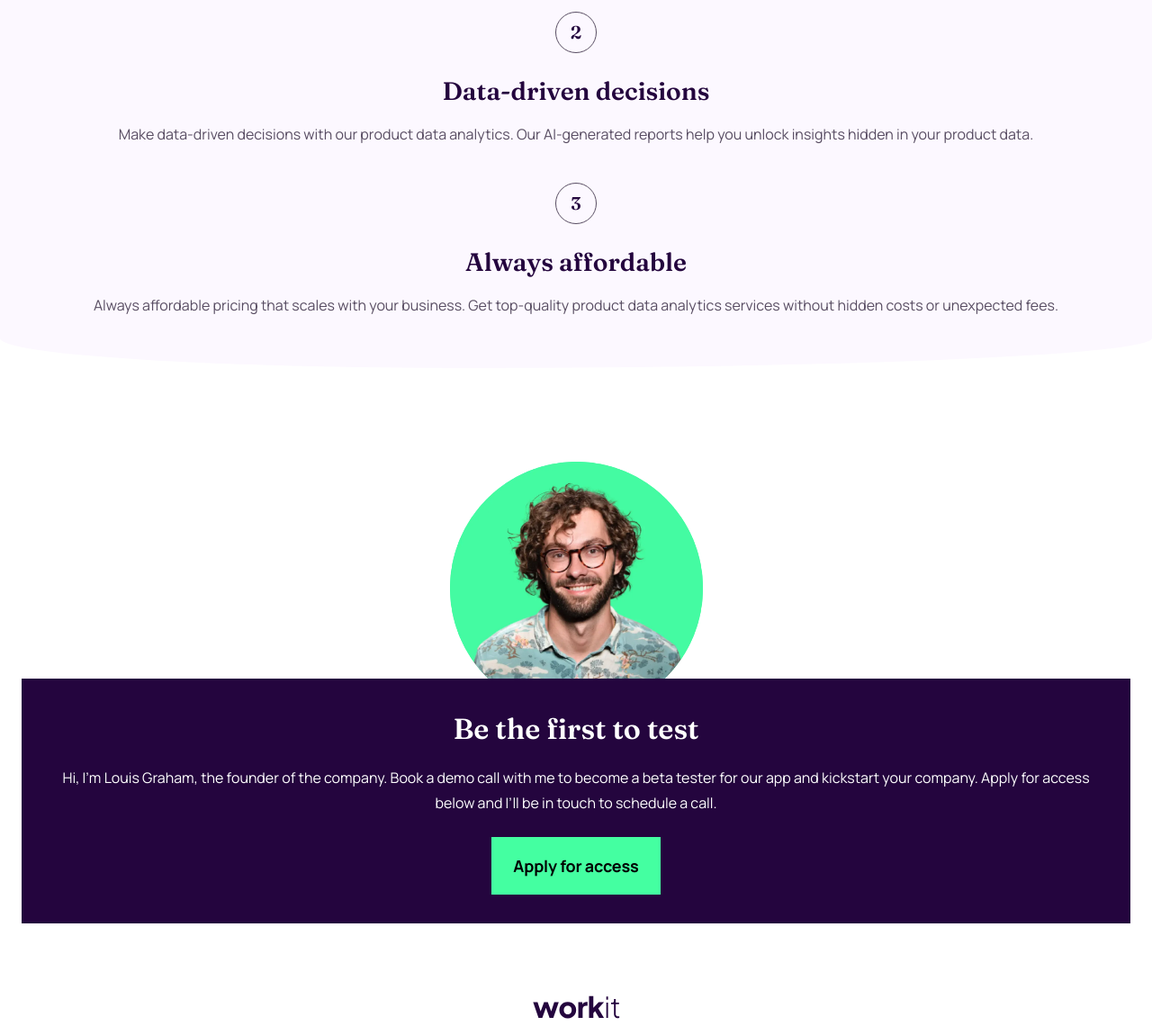
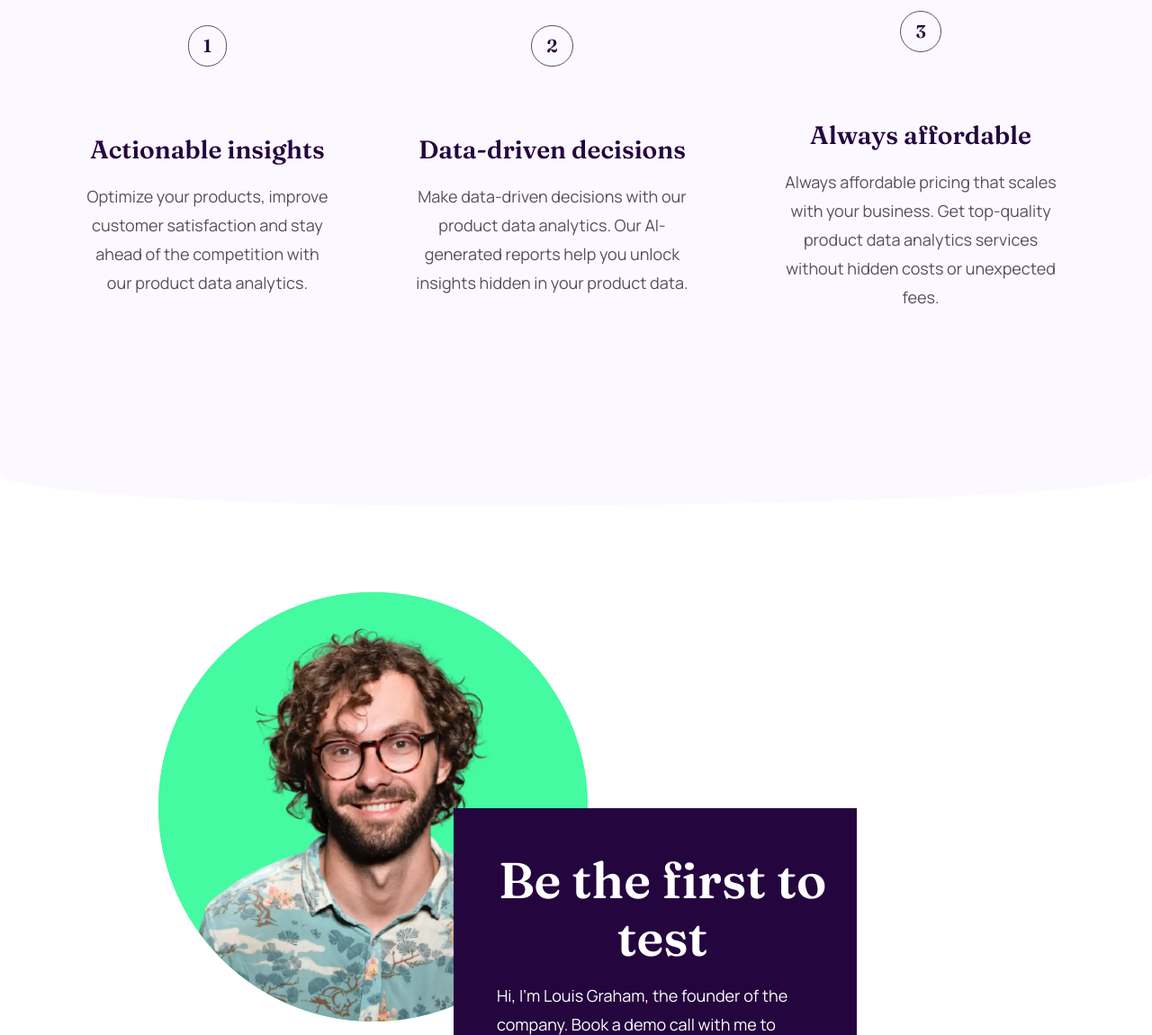
Before and after one commit to jatin33/workit-lp, a website: page starter-code/src/index.html in a window 1280 px wide. Shown: the part 820-1970 px from the top of the page at 90% size. Drawn offline with nearby package versions, Linux system fonts and the light colour scheme; files that its build step writes are made by us from their sources.

Commit message:
complete mobile design

```diff
--- a/starter-code/src/index.html
+++ b/starter-code/src/index.html
@@ -4,7 +4,7 @@
     <meta charset="UTF-8" />
     <meta name="viewport" content="width=device-width, initial-scale=1.0" />
 
-    <link rel="icon" type="image/png" sizes="32x32" href="./assets/images/favicon-32x32.png" />
+    <link rel="icon" type="image/png" sizes="32x32" href="../assets/images/favicon-32x32.png" />
     <link href="../dist/output.css" rel="stylesheet" />
     <link
       rel="stylesheet"
@@ -18,69 +18,71 @@
   </head>
   <body>
     <!-- header -->
-    <div class="flex justify-between items-center bg-dark-purple pt-12 pb-16 px-4">
+    <div class="flex justify-between items-center bg-dark-purple pt-12 pb-16 px-4 md:px-10">
       <img src="../assets/images/logo-light.svg" alt="logo" />
       <button class="btn-secondary">Apply for access</button>
     </div>
 
     <!-- hero content -->
-    <div class="flex items-center justify-center bg-dark-purple pb-28 bubble">
-      <img src="../assets/images/bg-pattern-1.svg" alt="icon-1" class="hidden" />
+    <div class="relative overflow-x-clip">
+      <div class="flex items-center justify-center bg-dark-purple pb-28 bubble lg:justify-between">
+        <img src="../assets/images/bg-pattern-1.svg" alt="icon-1" class="hidden md:block md:-ml-[13.5rem]" />
         <div class="flex justify-center items-center flex-col gap-y-9 pb-16 relative">
-        <p class="font-header px-4 text-white text-[3.125rem] font-semibold leading-[3.75rem] text-center">
+          <p class="font-header px-4 text-white text-[3.125rem] font-semibold leading-[3.75rem] text-center md:w-[80%] lg:w-[60%]">
             Data <span class="border-b-4 border-eucaplyptus">tailored</span> to your needs.
           </p>
           <button class="btn-primary">Learn more</button>
           <img
             src="../assets/images/image-hero.webp"
             alt="hero_image"
-          class="w-[20rem] h-[11.5rem] absolute -bottom-56 left-5 z-20"
+            class="w-[20rem] h-[11.5rem] absolute -bottom-56 left-5 z-20 md:w-[32.125rem] md:h-[18.5rem] md:-bottom-80 md:left-[3.5rem]"
           />
         </div>
-      <img src="../assets/images/bg-pattern-2.svg" alt="icon-1" class="hidden" />
+        <img src="../assets/images/bg-pattern-2.svg" alt="icon-1" class="hidden md:block md:-mr-[5rem] md:mt-[8rem]" />
+      </div>
     </div>
     <!-- content body -->
     <div class="relative">
       <div
-        class="bg-ghost-white flex flex-col justify-center items-center px-6 font-sans pt-40 gap-y-10 text-center light-bubble"
+        class="bg-ghost-white flex flex-col justify-center items-center px-6 font-sans pt-40 gap-y-10 text-center light-bubble md:pt-64 md:px-24 lg:flex-row lg:gap-24 lg:pb-40"
       >
-        <div class="flex flex-col items-center justify-center gap-6">
+        <div class="flex flex-col items-center justify-center gap-6 md:flex-row lg:flex-col">
           <div
-            class="font-header border border-davys-grey rounded-full text-dark-purple font-semibold text-xl leading-9 px-4 py-1"
+            class="font-header border border-davys-grey rounded-full text-dark-purple font-semibold text-xl leading-9 px-4 py-1 lg:mb-12"
           >
             1
           </div>
-          <div class="flex flex-col justify-center items-center gap-4">
-            <p class="font-header text-dark-purple text-[1.75rem] font-semibold leading-9">Actionable insights</p>
-            <p class="text-davys-grey text-base leading-7">
+          <div class="flex flex-col justify-center items-center gap-4 md:items-start lg:items-center">
+            <p class="font-header text-dark-purple text-[1.75rem] font-semibold leading-9 lg:leading-10">Actionable insights</p>
+            <p class="text-davys-grey text-base leading-7 md:text-start lg:text-center lg:text-[1.125rem] lg:leading-8">
               Optimize your products, improve customer satisfaction and stay ahead of the competition with our product
               data analytics.
             </p>
           </div>
         </div>
-        <div class="flex flex-col items-center justify-center gap-6">
+        <div class="flex flex-col items-center justify-center gap-6 md:flex-row lg:flex-col">
           <div
-            class="font-header border border-davys-grey rounded-full text-dark-purple font-semibold text-xl leading-9 px-4 py-1"
+            class="font-header border border-davys-grey rounded-full text-dark-purple font-semibold text-xl leading-9 px-4 py-1 lg:mb-12"
           >
             2
           </div>
-          <div class="flex flex-col justify-center items-center gap-4">
-            <p class="font-header text-dark-purple text-[1.75rem] font-semibold leading-9">Data-driven decisions</p>
-            <p class="text-davys-grey text-base leading-7">
+          <div class="flex flex-col justify-center items-center gap-4 md:items-start lg:items-center">
+            <p class="font-header text-dark-purple text-[1.75rem] font-semibold leading-9 lg:leading-10">Data-driven decisions</p>
+            <p class="text-davys-grey text-base leading-7 md:text-start lg:text-center lg:text-[1.125rem] lg:leading-8">
               Make data-driven decisions with our product data analytics. Our AI-generated reports help you unlock
               insights hidden in your product data.
             </p>
           </div>
         </div>
-        <div class="flex flex-col items-center justify-center gap-6">
+        <div class="flex flex-col items-center justify-center gap-6 md:flex-row lg:flex-col">
           <div
-            class="font-header border border-davys-grey rounded-full text-dark-purple font-semibold text-xl leading-9 px-4 py-1"
+            class="font-header border border-davys-grey rounded-full text-dark-purple font-semibold text-xl leading-9 px-4 py-1 lg:mb-12"
           >
             3
           </div>
-          <div class="flex flex-col justify-center items-center gap-4">
-            <p class="font-header text-dark-purple text-[1.75rem] font-semibold leading-9">Always affordable</p>
-            <p class="text-davys-grey text-base leading-7">
+          <div class="flex flex-col justify-center items-center gap-4 md:items-start lg:items-center">
+            <p class="font-header text-dark-purple text-[1.75rem] font-semibold leading-9 lg:leading-10">Always affordable</p>
+            <p class="text-davys-grey text-base leading-7 md:text-start lg:text-center lg:text-[1.125rem] lg:leading-8">
               Always affordable pricing that scales with your business. Get top-quality product data analytics services
               without hidden costs or unexpected fees.
             </p>
@@ -89,23 +91,24 @@
       </div>
     </div>
 
-    <div class="pt-40 px-6 relative mt-26 flex flex-col justify-center items-center">
+    <div class="pt-40 px-6 relative mt-26 flex flex-col justify-center items-center md:pt-56 lg:px-[20rem] lg:pt-[27rem]">
       <!-- image with bg color -->
-      <div class="bg-eucaplyptus w-[17.5625rem] h-[17.5625rem] flex items-center justify-center -z-20 rounded-full">
-        <img src="../assets/images/image-founder.webp" alt="founder" class="" />
+      <div class="bg-eucaplyptus flex items-center justify-center -z-20 rounded-full md:self-start lg:justify-self-center lg:absolute lg:top-[9.5rem] lg:left-[11rem]">
+        <img src="../assets/images/image-founder.webp" alt="founder" class="w-[17.5625rem] h-[17.5625rem] lg:w-[29.8125rem] lg:h-[29.8125rem]" />
       </div>
-      <div class="p-8 flex items-center justify-center flex-col bg-dark-purple -mt-10">
-        <p class="text-white text-center font-header text-[2rem] font-semibold leading-[3rem]">Be the first to test</p>
-        <p class="font-normal text-base leading-7 text-center text-white pt-4 pb-6">
+      <div class="p-8 flex items-center justify-center flex-col bg-dark-purple -mt-10 md:w-[70%] md:ml-[11rem] md:items-start md:pt-12 md:pl-12">
+        <p class="text-white text-center font-header text-[2rem] font-semibold leading-[3rem] lg:text-[3.5rem] lg:leading-[4rem]">Be the first to test</p>
+        <p class="font-normal text-base leading-7 text-center text-white pt-4 pb-6 md:text-start lg:text-[1.125rem] lg:leading-8">
           Hi, I'm Louis Graham, the founder of the company. Book a demo call with me to become a beta tester for our app
           and kickstart your company. Apply for access below and I’ll be in touch to schedule a call.
         </p>
         <button class="btn-primary">Apply for access</button>
       </div>
+      <img src="../assets/images/bg-pattern-1.svg" alt="icon-1" class="hidden md:block md:w-[10.8125rem] md:h-[8.5625rem] md:-mt-[5rem] md:ml-[30rem]" />
     </div>
 
     <!-- footer -->
-    <div class="flex items-center justify-center flex-col py-20 gap-12">
+    <div class="flex items-center justify-center flex-col py-20 gap-12 md:pt-10">
       <img src="../assets/images/logo-dark.svg" alt="logo-bottom" />
       <div class="flex items-center justify-between gap-8">
         <img src="../assets/images/icon-facebook.svg" alt="facebook" />
--- a/starter-code/src/input.css
+++ b/starter-code/src/input.css
@@ -17,7 +17,7 @@
   border-bottom-left-radius: 43% 23%;
   border-bottom-right-radius: 62% 23%;
   position: absolute;
-  bottom: 94px;
+  bottom: -2.5rem;
   height: 22%;
   width: 100%;
   background-color: #24053e;
```
Lines whose indentation alone changed are shown as unchanged.
